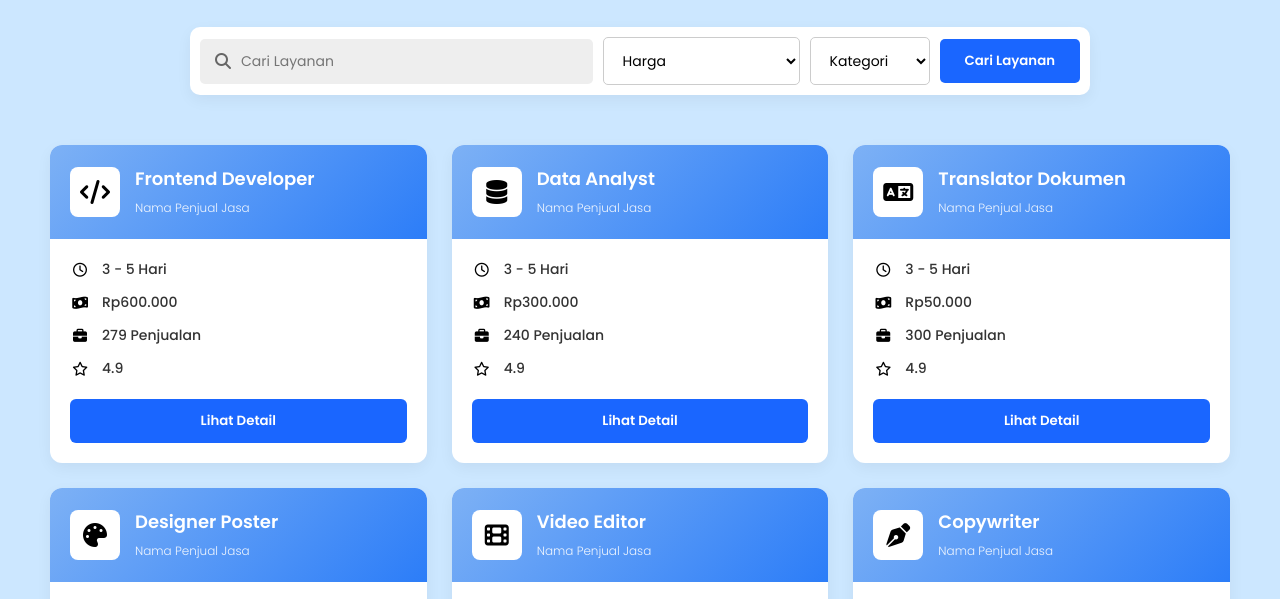
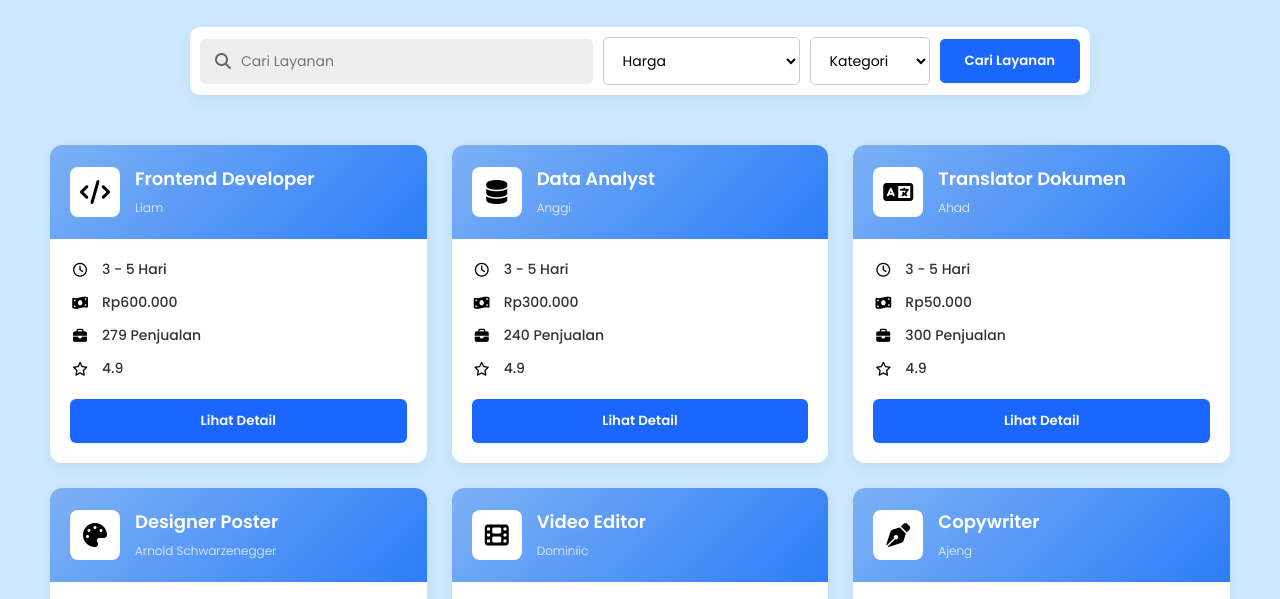
Before and after one commit to MHusainiR/MiniHub, a plain HTML site: page Explore.html in a window 1280 px wide. Shown: the part 200-799 px from the top of the page. Drawn offline with Linux system fonts and the light colour scheme.

Commit message:
Update Explore.html

```diff
--- a/Explore.html
+++ b/Explore.html
@@ -76,7 +76,7 @@
                     <div class="service-icon"><i class="fa fa-code"></i></div>
                     <div class="service-title">
                         <h3>Frontend Developer</h3>
-                        <span>Nama Penjual Jasa</span>
+                        <span>Liam</span>
                     </div>
                 </div>
                 <div class="card-body">
@@ -95,7 +95,7 @@
                     <div class="service-icon"><i class="fa fa-database"></i></div>
                     <div class="service-title">
                         <h3>Data Analyst</h3>
-                        <span>Nama Penjual Jasa</span>
+                        <span>Anggi</span>
                     </div>
                 </div>
                 <div class="card-body">
@@ -114,7 +114,7 @@
                     <div class="service-icon"><i class="fa fa-language"></i></div>
                     <div class="service-title">
                         <h3>Translator Dokumen</h3>
-                        <span>Nama Penjual Jasa</span>
+                        <span>Ahad</span>
                     </div>
                 </div>
                 <div class="card-body">
@@ -133,7 +133,7 @@
                     <div class="service-icon"><i class="fa fa-palette"></i></div>
                     <div class="service-title">
                         <h3>Designer Poster</h3>
-                        <span>Nama Penjual Jasa</span>
+                        <span>Arnold Schwarzenegger</span>
                     </div>
                 </div>
                 <div class="card-body">
@@ -152,13 +152,13 @@
                     <div class="service-icon"><i class="fa fa-film"></i></div>
                     <div class="service-title">
                         <h3>Video Editor</h3>
-                        <span>Nama Penjual Jasa</span>
+                        <span>Dominiic</span>
                     </div>
                 </div>
                 <div class="card-body">
                     <ul class="details-list">
                         <li><i class="fa-regular fa-clock"></i> 3 - 5 Hari</li>
-                        <li><i class="fa-solid fa-money-bill-wave"></i> Negotiable</li>
+                        <li><i class="fa-solid fa-money-bill-wave"></i> Rp250.000</li>
                         <li><i class="fa-solid fa-briefcase"></i> 220 Penjualan</li>
                         <li><i class="fa-regular fa-star"></i> 4.9</li>
                     </ul>
@@ -171,7 +171,7 @@
                     <div class="service-icon"><i class="fa fa-pen-nib"></i></div>
                     <div class="service-title">
                         <h3>Copywriter</h3>
-                        <span>Nama Penjual Jasa</span>
+                        <span>Ajeng</span>
                     </div>
                 </div>
                 <div class="card-body">
@@ -245,4 +245,5 @@
         selectHarga.addEventListener('change', applyFilters);
     </script>
 </body>
+
 </html>
```
